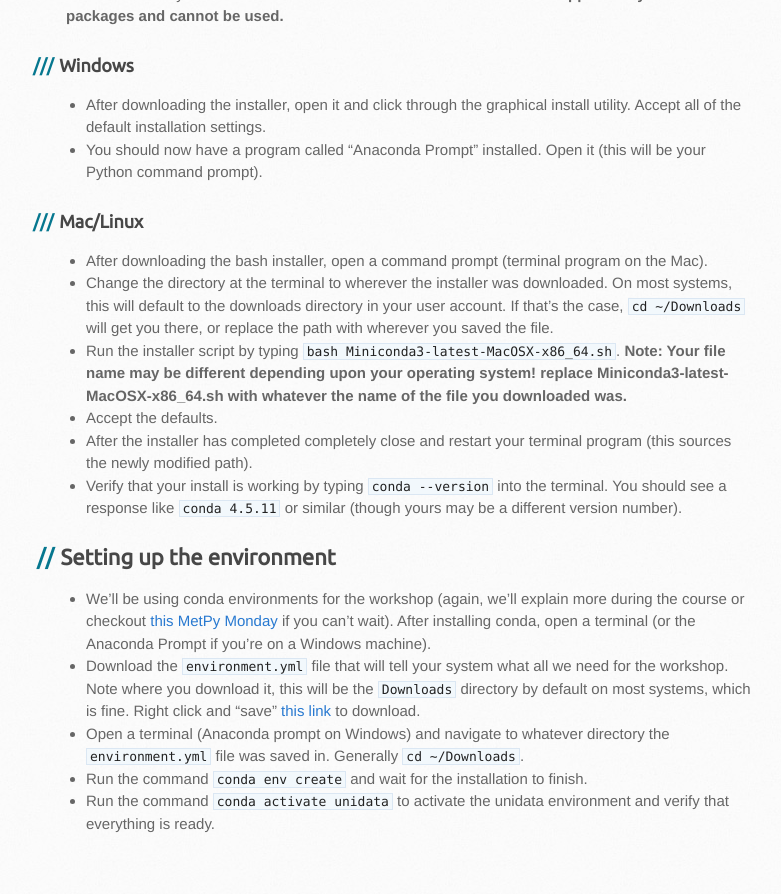
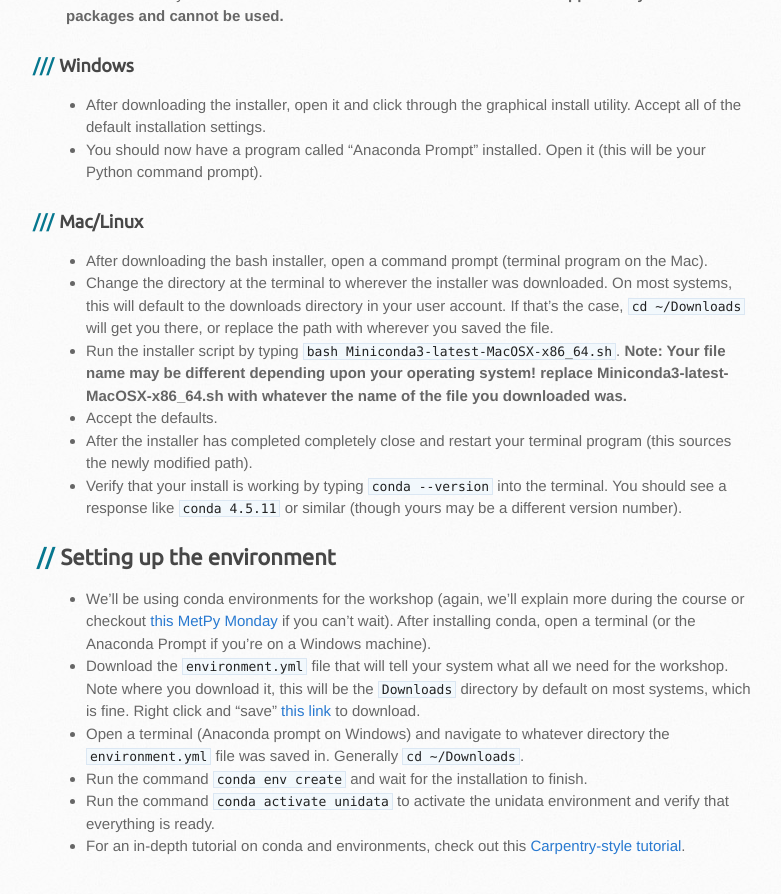
Before and after one commit to Unidata/python-workshop, a Jekyll site: the page built from installation.md, in a window 1280 px wide and 900 px high, scrolled down 1478 px. Shown: the top 894 px of the window, without its empty margins (104-885 px from the left). Built offline with Jekyll 4.4.1, drawn with Linux system fonts in a browser that asks for light colours; some web fonts are replaced.

```diff
--- a/installation.md
+++ b/installation.md
@@ -64,3 +64,5 @@
 * Run the command `conda env create` and wait for the installation to finish.
 * Run the command `conda activate unidata` to activate the unidata environment and
   verify that everything is ready.
+* For an in-depth tutorial on conda and environments, check out this
+  [Carpentry-style tutorial](https://kaust-vislab.github.io/introduction-to-conda-for-data-scientists/).
```
Also changed, not shown: events/valpo2019.md (+0 -2 lines), index.md (+1 -0 lines).
